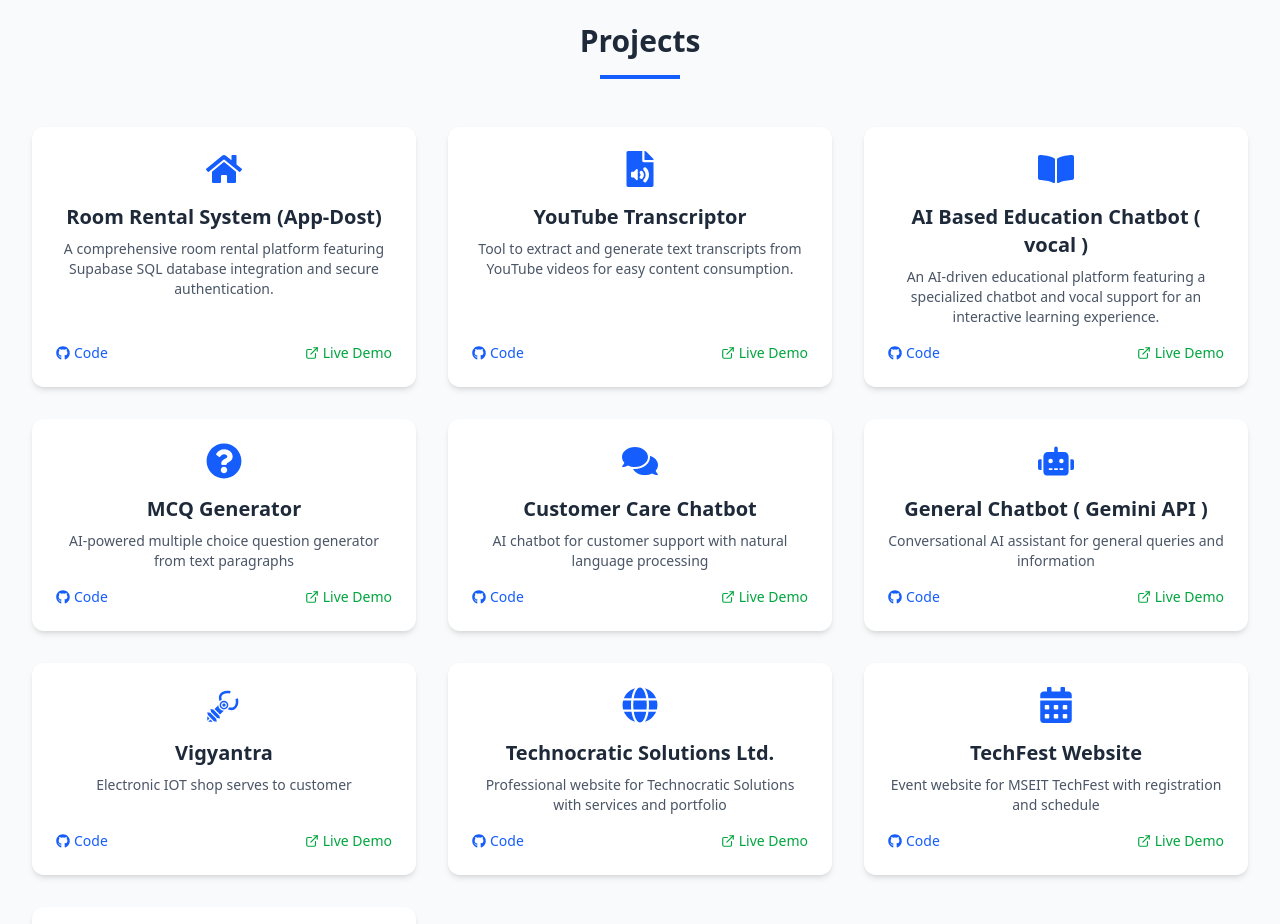
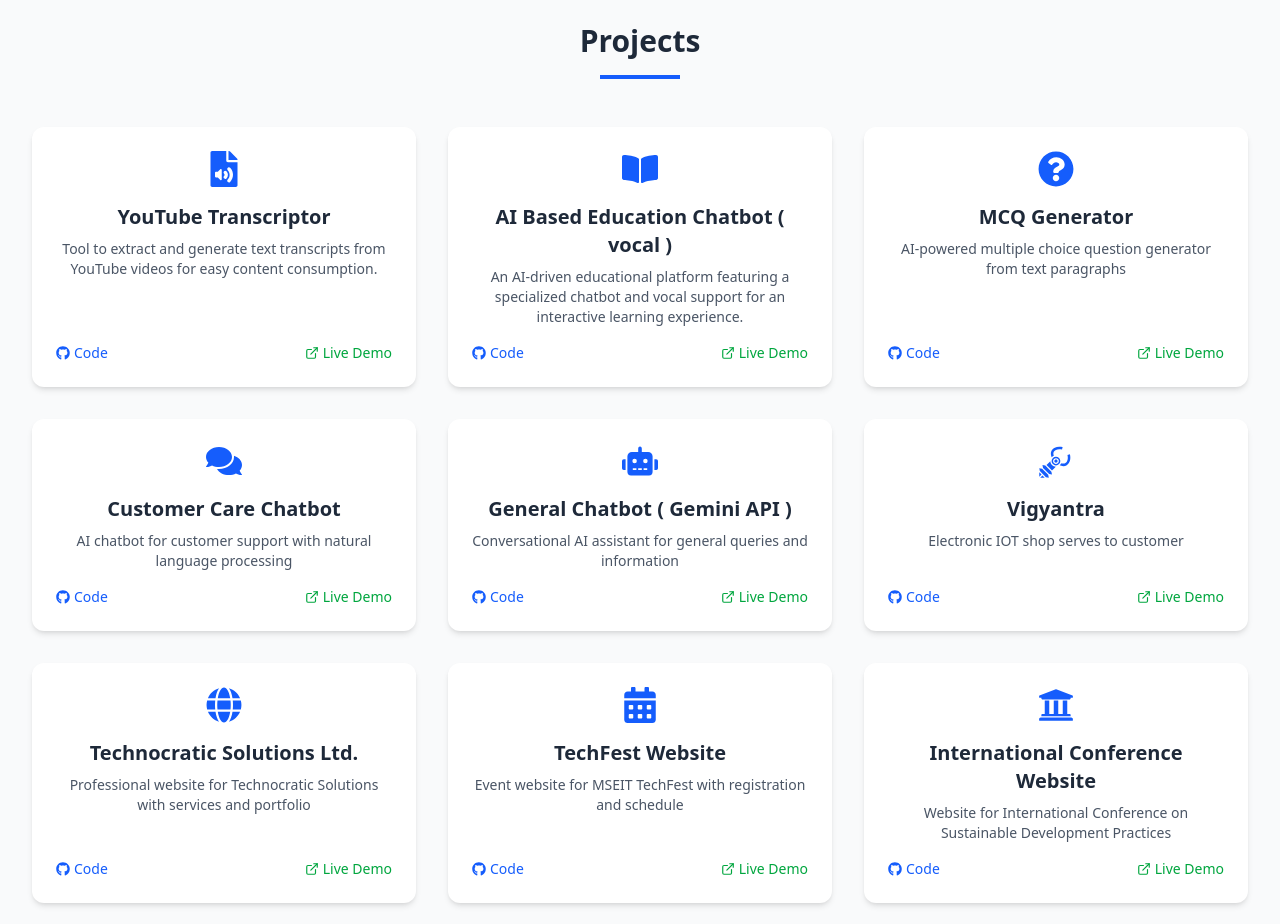
Before and after one commit to Chanakya-Das-Sahu/portfolio_new, a Next.js app: page / in a window 1280 px wide. Shown: the part 4840-5764 px from the top of the page. Built offline with nearby package versions, Linux system fonts and the light colour scheme.

Commit message:
Comment out Room Rental System project
Commented out the Room Rental System project details in the projects array.

```diff
--- a/app/page.js
+++ b/app/page.js
@@ -74,13 +74,13 @@
 ];
 
 const projects = [
-  {
-    title: "Room Rental System (App-Dost)",
-    icon: <FaHome />,
-    description: "A comprehensive room rental platform featuring Supabase SQL database integration and secure authentication.",
-    githubLink: "https://github.com/Chanakya-Das-Sahu/app-dost",
-    liveLink: "https://chanakya-app-dost.vercel.app/"
-  },
+  // {
+  //   title: "Room Rental System (App-Dost)",
+  //   icon: <FaHome />,
+  //   description: "A comprehensive room rental platform featuring Supabase SQL database integration and secure authentication.",
+  //   githubLink: "https://github.com/Chanakya-Das-Sahu/app-dost",
+  //   liveLink: "https://chanakya-app-dost.vercel.app/"
+  // },
   {
     title: "YouTube Transcriptor",
     icon: <FaFileAudio />,
```
